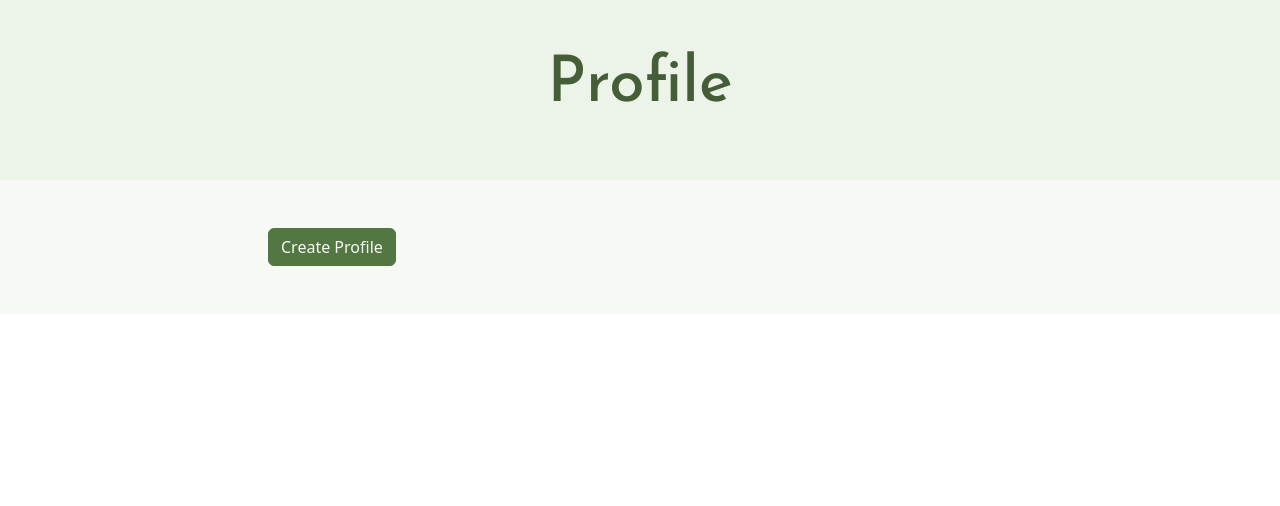
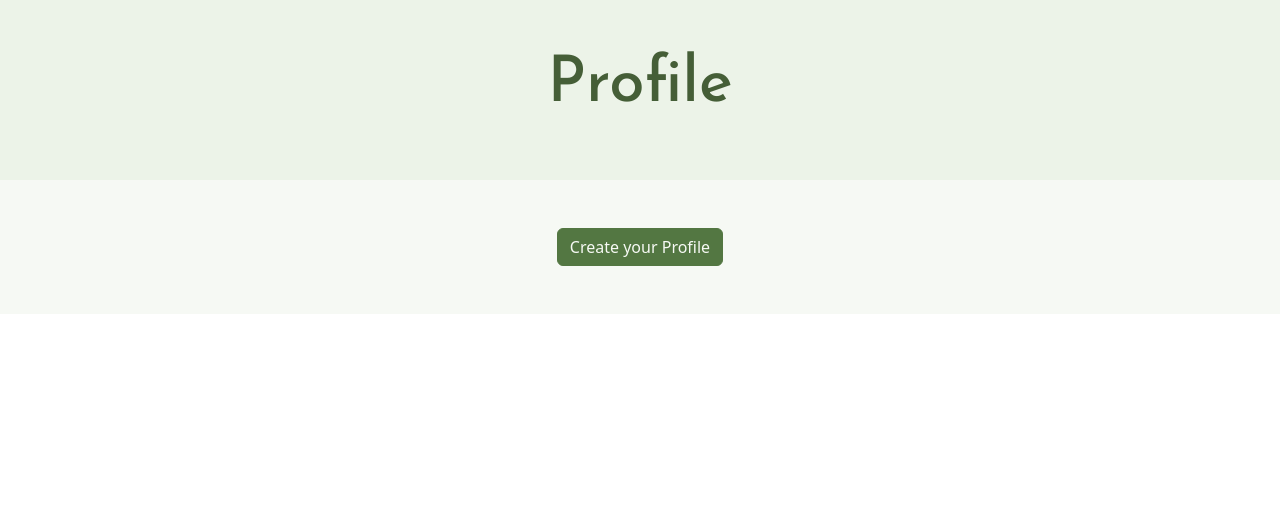
Before and after one commit to patrickhladun/remote-forge, a Django app: template apps/user/templates/user/admin/profile.html in a window 1280 px wide. Shown: the part 105-611 px from the top of the page. Run offline with Django 5.2, Linux system fonts and the light colour scheme; the template is opened without the code that fills it: most values are stand-ins (such as "Sample title", 1, 10 or a date in 2020); some libraries are stand-ins or nearby versions.

Commit message:
style: position Create Profile to the center

```diff
--- a/apps/user/templates/user/admin/profile.html
+++ b/apps/user/templates/user/admin/profile.html
@@ -1,13 +1,10 @@
-{% extends 'index.html' %}
-
-{% block content %}
+{% extends 'index.html' %} {% block content %}
 <main class="main">
   <section class="bg-brand-100">
     <div class="container py-5">
       <h1 class="text-center">Profile</h1>
     </div>
   </section>
-
 
   <section class="bg-brand-50 py-5">
     <div class="container-sm">
@@ -16,18 +13,25 @@
         <div class="d-flex justify-content-between align-items-center py-2">
           <p class="m-0">Update your profile information</p>
           {% if user.is_authenticated and profile.is_published %}
-                  <a href="{% url user.user_type profile.id %}" class="btn btn-primary">View Profile</a>
+          <a href="{% url user.user_type profile.id %}" class="btn btn-primary"
+            >View Profile</a
+          >
           {% else %}
-                  <button class="btn btn-primary" aria-disabled="true" disabled>Publish to View</button>
+          <button class="btn btn-primary" aria-disabled="true" disabled>
+            Publish to View
+          </button>
           {% endif %}
         </div>
-            {% include 'partials/forms/profile_form.html' %}
-          {% else %}
+        {% include 'partials/forms/profile_form.html' %} {% else %}
         <!-- Create profile button -->
-            <form method="post">
+
+        <form method="post" class="d-flex justify-content-center">
           {% csrf_token %}
-              <button type="submit" class="btn btn-primary">Create Profile</button>
+          <button type="submit" class="btn btn-primary">
+            Create your Profile
+          </button>
         </form>
+
         {% endif %}
       </div>
     </div>
```
Lines whose indentation alone changed are shown as unchanged.
